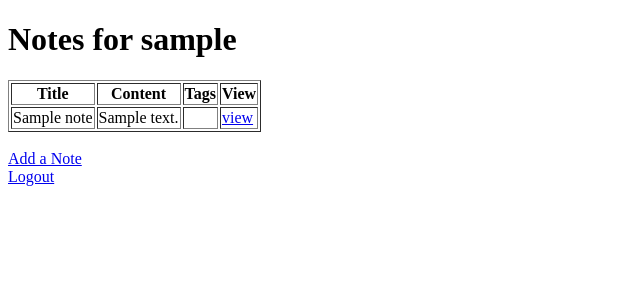
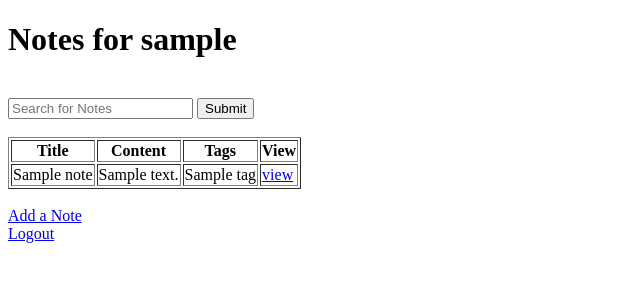
Before and after one commit to DankMemes4President/DjangoNotes, a Django app: page /notes/list in a window 1280 px wide. Shown: the top 300 px of the page, without its empty margins (0-640 px from the left). Run offline with Django 4.2, Linux system fonts and the light colour scheme; a user stored in the database is signed in; tables that the repository leaves empty hold one stand-in row (values such as "Sample post").

Commit message:
Search by tag feature implementation

```diff
--- a/Notes/views.py
+++ b/Notes/views.py
@@ -1,3 +1,4 @@
+from django.db.models import Q
 from django.shortcuts import render, redirect
 from django.views.generic import ListView, DetailView, CreateView, DeleteView, UpdateView
 
@@ -18,11 +19,25 @@ class NotesListView(LoginRequiredMixin, ListView):
     template_name = 'Notes/index.html'
     paginate_by = 10
 
-    def get_context_data(self, *, object_list=Note.get_notes_by_user, **kwargs):
+    def get_context_data(self, object_list=Note.get_notes_by_user, **kwargs):
         context = super().get_context_data(**kwargs)
         context['user'] = self.request.user
         context['notes'] = self.object_list
         return context
+
+    def get_queryset(self):
+        query = self.request.GET.get('q')
+        if query is '':
+            query = None
+        if query is not None:
+            object_list = Note.objects.filter(
+                Q(tag__title__icontains=query)
+            ).distinct()
+            print(object_list)
+            return object_list
+        object_list = Note.objects.filter(user=self.request.user.userprofile)
+        print(object_list)
+        return object_list
 
 
 class NotesDetailView(LoginRequiredMixin, DetailView):
--- a/templates/Notes/index.html
+++ b/templates/Notes/index.html
@@ -1,6 +1,13 @@
 {% extends 'Notes/base.html' %}
 {% block content %}
     <h1>Notes for {{ user }}</h1>
+    <br>
+    <form action="{% url 'notes:list_notes' %}" method="GET">
+        <label>
+            <input name="q" type="text" placeholder="Search for Notes" value="">
+        </label><input name="search" type="submit">
+    </form>
+    <br>
     <table border="1">
         <tr>
             <th>Title</th>
@@ -12,7 +19,15 @@
             <tr>
                 <td>{{ note.title }}</td>
                 <td>{{ note.content }}</td>
-            <td>{{ note.tags }}</td>
+                <td>
+                    {% for tag in note.tag_set.all %}
+                        {% if forloop.last %}
+                            {{ tag }}
+                        {% else %}
+                            {{ tag }},
+                        {% endif %}
+                    {% endfor %}
+                </td>
                 <td><a href="{% url 'notes:note_details' note.id %}">view</a></td>
             </tr>
         {% endfor %}
```
Also changed, not shown: Notes/forms.py (+0 -12 lines). Lines whose indentation alone changed are shown as unchanged.
